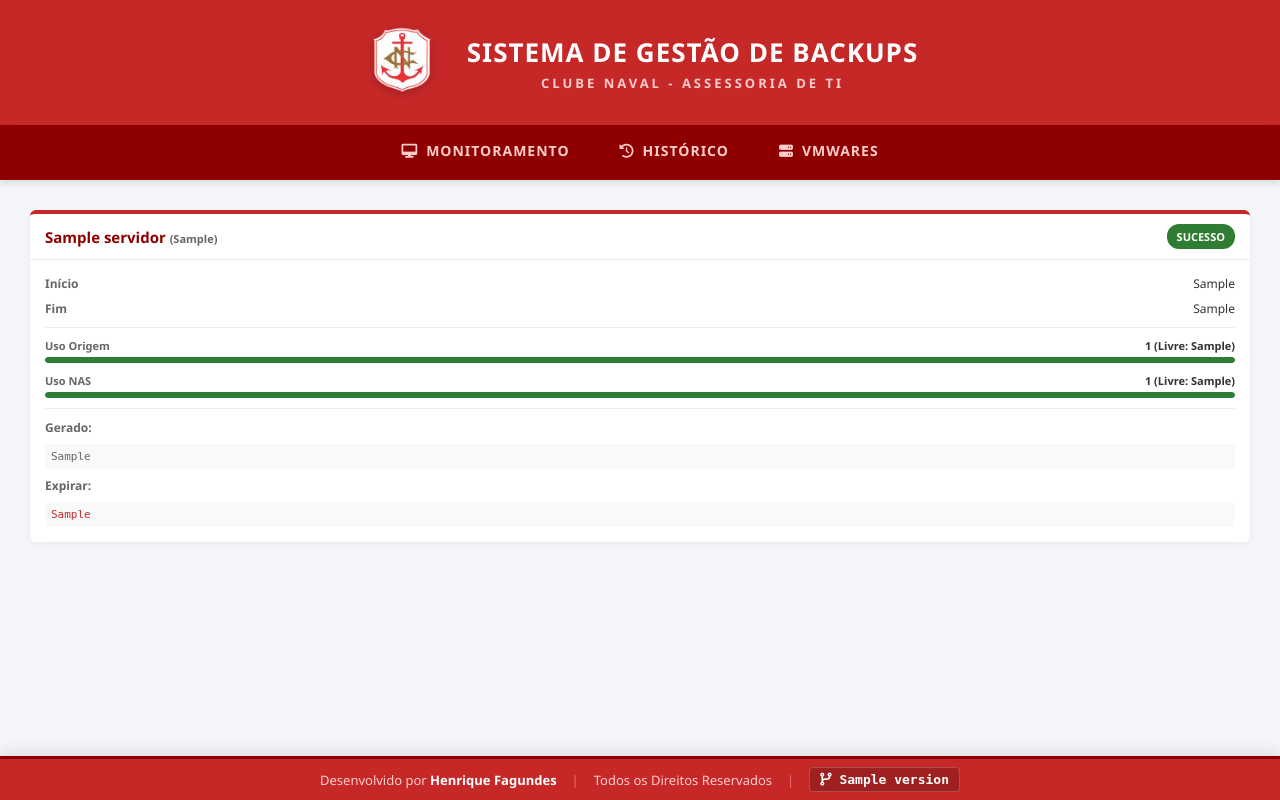
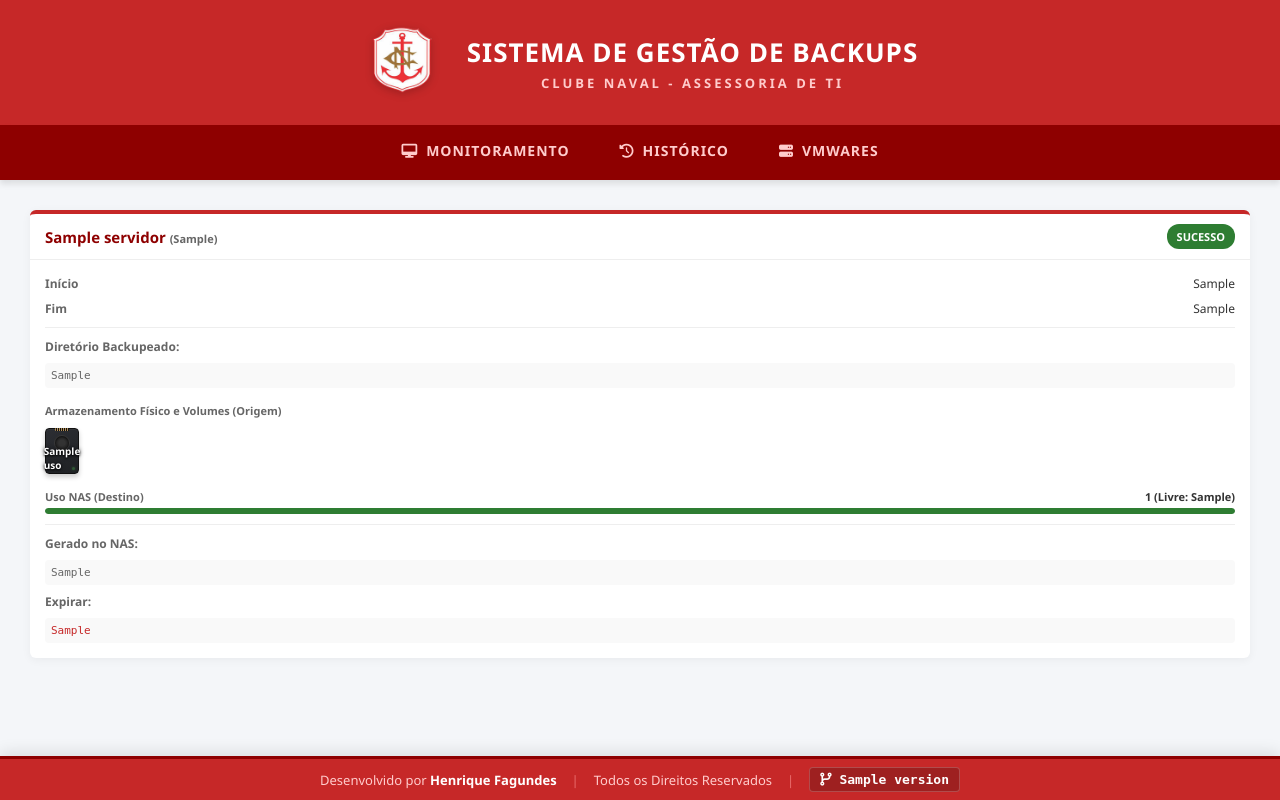
Before and after one commit to clubenaval/backups, a Flask app: template templates/index.html in a window 1280 px wide. Run offline with Flask 3, Linux system fonts and the light colour scheme; the template is opened without the code that fills it: most values are stand-ins (such as "Sample title", 1, 10 or a date in 2020).

Commit message:
🚀 Implementação de monitoramento detalhado do armazenamento de origem, com UI avançada simulando hardware.
🖥️ FRONTEND E UI/UX (index.html)
- Criação de interface em puro CSS com miniaturas dinâmicas de Hard Disks (HDDs).
- Indicador de capacidade que "enche" o disco de acordo com o percentual de uso.
- Adição de Tooltips inteligentes contendo: Ponto de montagem, Filesystem e Tamanho Total.
- Ajuste fino de UX: Correção do z-index para evitar sobreposição das tooltips e bloqueio da barra de rolagem horizontal (overflow-x).
- LED de leitura/escrita animado e textura metálica.

⚙️ BACKEND E SCRIPTS (Bash e API)
- Scripts de backup (Full e Incremental) agora interceptam o comando `df` via `awk`.
- Filtro inteligente: captura exclusivamente discos físicos e volumes LVM (`/dev/`), ignorando automaticamente nfs, cifs e partições temporárias.
- Conversão nativa dos dados do disco para formato JSON diretamente no Bash antes do envio para a API.
- Inclusão do Caminho do Diretório (diretorio_origem) no payload de monitoramento.

```diff
--- a/app.py
+++ b/app.py
@@ -1,8 +1,9 @@
 from flask import Flask, request, jsonify, render_template
 from flask_sqlalchemy import SQLAlchemy
-from sqlalchemy import desc, func  # <--- IMPORTAÇÃO CORRIGIDA AQUI
+from sqlalchemy import desc, func
 import os
 import time
+import json
 
 app = Flask(__name__)
 
@@ -33,6 +34,10 @@ class BackupLog(db.Model):
     proximo_a_expirar = db.Column(db.String(255))
     detalhes_erro = db.Column(db.Text, nullable=True)
 
+    # NOVAS COLUNAS DO DESAFIO
+    diretorio_origem = db.Column(db.String(255), nullable=True)
+    discos_origem = db.Column(db.Text, nullable=True)
+
 def init_db():
     retries = 5
     while retries > 0:
@@ -53,6 +58,13 @@ def registrar_backup():
     try:
         dados = request.get_json()
 
+        # Validação do JSON dos discos enviado pelo Bash
+        discos_raw = dados.get('discos_origem', '[]')
+        if isinstance(discos_raw, list):
+            discos_json = json.dumps(discos_raw)
+        else:
+            discos_json = discos_raw
+
         novo_log = BackupLog(
             servidor=dados.get('servidor'),
             tipo_backup=dados.get('tipo_backup'),
@@ -65,7 +77,9 @@ def registrar_backup():
             uso_percentual_destino=dados.get('uso_percentual_destino', '0%'),
             diretorio_gerado=dados.get('diretorio_gerado', 'N/A'),
             proximo_a_expirar=dados.get('proximo_a_expirar', 'N/A'),
-            detalhes_erro=dados.get('detalhes_erro', '')
+            detalhes_erro=dados.get('detalhes_erro', ''),
+            diretorio_origem=dados.get('diretorio_origem', 'N/A'),
+            discos_origem=discos_json
         )
 
         db.session.add(novo_log)
@@ -92,8 +106,14 @@ def dashboard():
         )
     ).order_by(BackupLog.servidor, BackupLog.tipo_backup).all()
 
+    # Prepara a lista de discos transformando a string JSON em dicionários Python para o HTML
+    for bkp in ultimos_backups:
+        try:
+            bkp.discos_list = json.loads(bkp.discos_origem) if bkp.discos_origem else []
+        except:
+            bkp.discos_list = []
+
     versao_app = os.environ.get('APP_VERSION', 'dev-local')
-
     return render_template('index.html', backups=ultimos_backups, version=versao_app)
 
 @app.route('/historico')
--- a/templates/index.html
+++ b/templates/index.html
@@ -2,18 +2,22 @@
 
 {% block extra_css %}
 <style>
+    /* Força a remoção da barra de rolagem horizontal */
+    body {
+        overflow-x: hidden !important;
+    }
+
     .container {
-        max-width: 100% !important; /* Força a ignorar limites do base.html */
+        max-width: 100% !important;
         width: 100%;
         margin: 30px auto;
         padding: 0 30px;
-        box-sizing: border-box; /* Garante que o padding não crie barra de rolagem horizontal */
+        box-sizing: border-box;
         display: grid !important;
-        grid-template-columns: repeat(2, 1fr) !important; /* Força a divisão exata em 2 colunas */
+        grid-template-columns: repeat(2, 1fr) !important;
         gap: 20px;
     }
 
-    /* Responsividade para celulares */
     @media (max-width: 768px) {
         .container {
             grid-template-columns: 1fr !important;
@@ -25,16 +29,20 @@
         background-color: var(--card-bg);
         border-radius: 6px;
         box-shadow: 0 2px 10px rgba(0,0,0,0.05);
-        overflow: hidden;
-        transition: transform 0.2s ease;
+        overflow: visible;
         border-top: 4px solid var(--cn-red);
-        width: 100%; /* Garante que o card ocupe todo o espaço da coluna */
+        width: 100%;
+        position: relative;
+        z-index: 1;
     }
-    .card:hover { transform: translateY(-3px); }
 
-    .card-header { padding: 10px 15px; border-bottom: 1px solid #eeeeee; display: flex; justify-content: space-between; align-items: center; }
+    /* Apenas traz o card para frente para não cortar a Tooltip, SEM animação de pular */
+    .card:hover {
+        z-index: 100;
+    }
 
-    /* Faz o último card ocupar a linha inteira se for ímpar */
+    .card-header { padding: 10px 15px; border-bottom: 1px solid #eeeeee; display: flex; justify-content: space-between; align-items: center; border-radius: 6px 6px 0 0; }
+
     .card:last-child:nth-child(odd) {
         grid-column: 1 / -1;
     }
@@ -55,12 +63,151 @@
     .info-value { font-weight: 500; text-align: right; }
     .divider { height: 1px; background-color: #eeeeee; margin: 10px 0; }
     .path-info { font-family: monospace; font-size: 11px; color: var(--text-muted); background-color: #f9f9f9; padding: 6px; border-radius: 4px; word-break: break-all; }
+
     .progress-container { width: 100%; background-color: #e0e0e0; border-radius: 4px; margin-top: 4px; height: 6px; overflow: hidden; }
     .progress-bar { height: 100%; border-radius: 4px; transition: width 0.5s ease-in-out; }
     .storage-block { margin-bottom: 10px; }
     .storage-header { display: flex; justify-content: space-between; font-size: 11px; margin-bottom: 2px; }
     .storage-title { color: var(--text-muted); font-weight: 600; }
     .storage-value { font-weight: bold; }
+
+    /* ==============================================
+       DESIGN AVANÇADO: MICRO DISCOS RÍGIDOS
+    ============================================== */
+    .disk-grid { display: flex; flex-wrap: wrap; gap: 8px; margin-top: 10px; margin-bottom: 15px; }
+
+    .disk-block {
+        position: relative;
+        width: 32px;
+        height: 44px;
+        background: linear-gradient(145deg, #2c2e33, #1f2124);
+        border-radius: 4px;
+        box-shadow: 0 3px 5px rgba(0,0,0,0.2), inset 0 1px 1px rgba(255,255,255,0.05);
+        display: flex;
+        align-items: center;
+        justify-content: center;
+        border: 1px solid #111;
+        cursor: help;
+        transition: transform 0.2s;
+        z-index: 1;
+    }
+
+    /* Disquinhos continuam com a animação suave */
+    .disk-block:hover {
+        transform: translateY(-3px);
+        box-shadow: 0 5px 8px rgba(0,0,0,0.3);
+        z-index: 50;
+    }
+
+    .disk-top {
+        position: absolute;
+        top: -1px;
+        left: 50%;
+        transform: translateX(-50%);
+        width: 14px;
+        height: 3px;
+        background: repeating-linear-gradient(90deg, #b08d57, #b08d57 1px, #111 1px, #111 2px);
+        border-radius: 1px;
+        z-index: 2;
+    }
+
+    .disk-inner {
+        position: absolute;
+        top: 6px;
+        left: 50%;
+        transform: translateX(-50%);
+        width: 14px;
+        height: 14px;
+        border-radius: 50%;
+        border: 1px solid rgba(255,255,255,0.1);
+        background: radial-gradient(circle, #333 30%, #1a1a1a 80%);
+        z-index: 2;
+        box-shadow: inset 0 1px 2px rgba(0,0,0,0.5);
+    }
+
+    .disk-led {
+        position: absolute;
+        bottom: 3px;
+        right: 3px;
+        width: 3px;
+        height: 3px;
+        background-color: #4caf50;
+        border-radius: 50%;
+        box-shadow: 0 0 3px #4caf50;
+        z-index: 4;
+        animation: blink 2s infinite;
+    }
+    @keyframes blink { 0%, 100% { opacity: 1; } 50% { opacity: 0.3; } }
+
+    .disk-fill {
+        position: absolute;
+        bottom: 0;
+        left: 0;
+        width: 100%;
+        border-radius: 0 0 3px 3px;
+        z-index: 1;
+        opacity: 0.85;
+        transition: height 1.5s ease-in-out;
+        background-image: linear-gradient(to top, rgba(0,0,0,0.4), rgba(255,255,255,0.1));
+    }
+
+    .disk-use {
+        position: relative;
+        z-index: 3;
+        font-size: 10px;
+        font-weight: 800;
+        color: #ffffff;
+        text-shadow: 0 1px 2px #000, 0 0 4px rgba(0,0,0,0.8);
+        margin-top: 14px;
+    }
+
+    .disk-tooltip {
+        visibility: hidden;
+        position: absolute;
+        bottom: 120%;
+        left: 50%;
+        transform: translateX(-50%);
+        background-color: rgba(20, 20, 20, 0.95);
+        color: #fff;
+        text-align: center;
+        padding: 8px 12px;
+        border-radius: 5px;
+        font-size: 11px;
+        white-space: nowrap;
+        z-index: 10;
+        opacity: 0;
+        transition: opacity 0.2s, bottom 0.2s;
+        box-shadow: 0 3px 8px rgba(0,0,0,0.3);
+        border: 1px solid rgba(255,255,255,0.15);
+        pointer-events: none;
+    }
+
+    .disk-tooltip::after {
+        content: "";
+        position: absolute;
+        top: 100%;
+        left: 50%;
+        margin-left: -5px;
+        border-width: 5px;
+        border-style: solid;
+        border-color: rgba(20, 20, 20, 0.95) transparent transparent transparent;
+    }
+
+    .disk-block:hover .disk-tooltip {
+        visibility: visible;
+        opacity: 1;
+        bottom: 130%;
+    }
+
+    .disk-block:first-child .disk-tooltip {
+        left: -5px;
+        transform: none;
+    }
+
+    .disk-block:first-child .disk-tooltip::after {
+        left: 21px;
+        margin-left: 0;
+    }
 </style>
 {% endblock %}
 
@@ -80,24 +227,50 @@
             <div class="card-body">
                 <div class="info-row"><span class="info-label">Início</span><span class="info-value">{{ bkp.data_inicio }}</span></div>
                 <div class="info-row"><span class="info-label">Fim</span><span class="info-value" style="{% if bkp.status == 'EM PROGRESSO' %}color: var(--progress); font-style: italic;{% endif %}">{{ bkp.data_fim }}</span></div>
+
                 <div class="divider"></div>
 
-                {% set pct_origem = bkp.uso_percentual_origem|replace('%', '')|int %}
-                {% if pct_origem > 90 %} {% set cor_origem = '#c62828' %}{% elif pct_origem > 75 %} {% set cor_origem = '#ff9800' %}{% else %} {% set cor_origem = '#2e7d32' %} {% endif %}
-                <div class="storage-block">
-                    <div class="storage-header"><span class="storage-title">Uso Origem</span><span class="storage-value">{{ bkp.uso_percentual_origem }} (Livre: {{ bkp.espaco_livre_origem }})</span></div>
-                    <div class="progress-container"><div class="progress-bar" style="width: {{ bkp.uso_percentual_origem }}; background-color: {{ cor_origem }};"></div></div>
+                <div class="info-row"><span class="info-label">Diretório Backupeado:</span></div>
+                <div class="path-info">{{ bkp.diretorio_origem }}</div>
+
+                <div class="storage-header" style="margin-top: 15px;"><span class="storage-title">Armazenamento Físico e Volumes (Origem)</span></div>
+                <div class="disk-grid">
+                    {% if bkp.discos_list %}
+                        {% for disco in bkp.discos_list %}
+                            {% set uso_num = disco.uso | replace('%', '') | int %}
+                            {% if uso_num > 90 %} {% set cor = '#c62828' %}
+                            {% elif uso_num > 75 %} {% set cor = '#ff9800' %}
+                            {% else %} {% set cor = '#2e7d32' %} {% endif %}
+
+                            <div class="disk-block">
+                                <div class="disk-top"></div>
+                                <div class="disk-inner"></div>
+                                <div class="disk-led"></div>
+
+                                <div class="disk-fill" style="height: {{ disco.uso }}; background-color: {{ cor }};"></div>
+                                <span class="disk-use">{{ disco.uso }}</span>
+
+                                <div class="disk-tooltip">
+                                    <strong style="color: #ffcccc; letter-spacing: 1px;">{{ disco.mount }}</strong><br>
+                                    <span style="color: #fff; font-size: 11px;">Tamanho: {{ disco.size | default('N/A') }}</span><br>
+                                    <span style="color: #aaa; font-size: 10px; font-family: monospace;">{{ disco.fs }}</span>
+                                </div>
+                            </div>
+                        {% endfor %}
+                    {% else %}
+                        <span style="font-size:11px; color:var(--text-muted); font-style: italic;">Aguardando nova sincronização de discos...</span>
+                    {% endif %}
                 </div>
 
                 {% set pct_destino = bkp.uso_percentual_destino|replace('%', '')|int %}
                 {% if pct_destino > 90 %} {% set cor_destino = '#c62828' %}{% elif pct_destino > 75 %} {% set cor_destino = '#ff9800' %}{% else %} {% set cor_destino = '#2e7d32' %} {% endif %}
-                <div class="storage-block">
-                    <div class="storage-header"><span class="storage-title">Uso NAS</span><span class="storage-value">{{ bkp.uso_percentual_destino }} (Livre: {{ bkp.espaco_livre_destino }})</span></div>
+                <div class="storage-block" style="margin-top: 15px;">
+                    <div class="storage-header"><span class="storage-title">Uso NAS (Destino)</span><span class="storage-value">{{ bkp.uso_percentual_destino }} (Livre: {{ bkp.espaco_livre_destino }})</span></div>
                     <div class="progress-container"><div class="progress-bar" style="width: {{ bkp.uso_percentual_destino }}; background-color: {{ cor_destino }};"></div></div>
                 </div>
 
                 <div class="divider"></div>
-                <div class="info-row"><span class="info-label">Gerado:</span></div>
+                <div class="info-row"><span class="info-label">Gerado no NAS:</span></div>
                 <div class="path-info">{{ bkp.diretorio_gerado }}</div>
                 <div class="info-row" style="margin-top: 8px;"><span class="info-label">Expirar:</span></div>
                 <div class="path-info" style="color: var(--cn-red);">{{ bkp.proximo_a_expirar }}</div>
```
Also changed, not shown: 2 other files.
